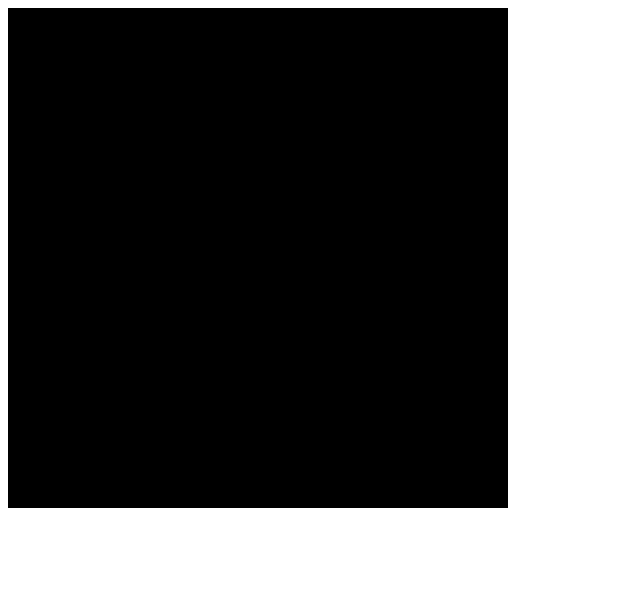
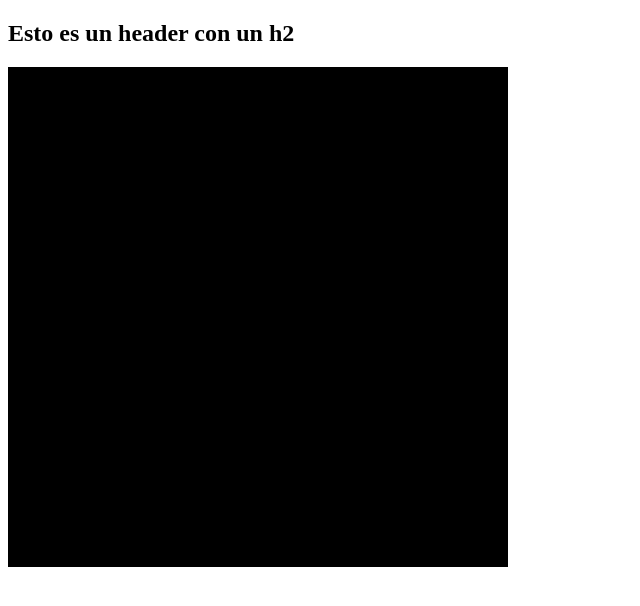
Before and after one commit to Crislander94/Primer_Proyecto, a plain HTML site: page index.html in a window 1280 px wide. Shown: the whole page, without its empty margins (0-640 px from the left). Drawn offline with Linux system fonts and the light colour scheme.

Commit message:
Agregando algo que no me acuerdo

```diff
--- a/index.html
+++ b/index.html
@@ -14,7 +14,9 @@
     }
 </style>
 <body>
-
+    <header>
+        <h2>Esto es un header con un h2</h2>
+    </header>
     <div class="caja"></div>
 </body>
 </html>
```
